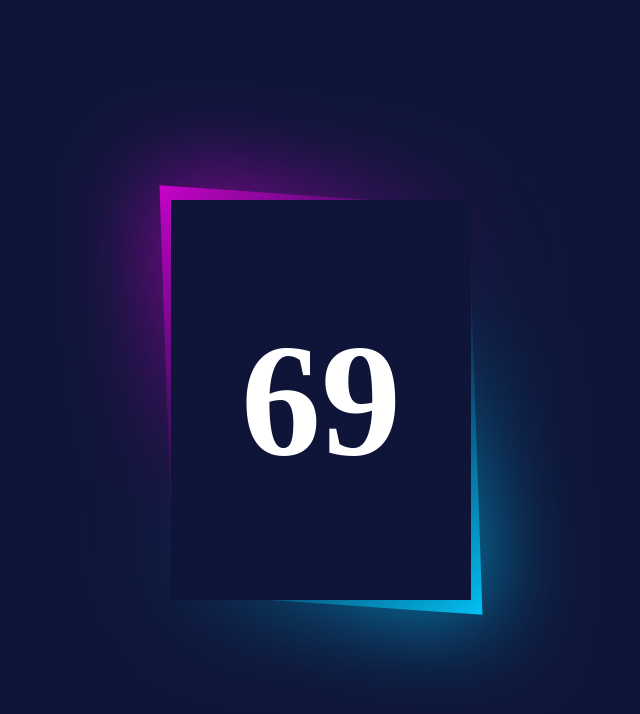
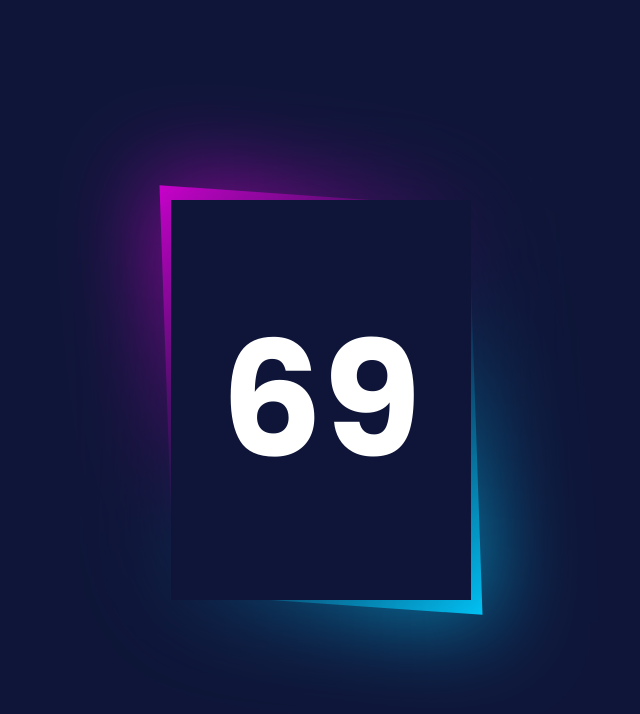
Before and after one commit to Samyak-Bumb/Glowing-Curved-Border, a plain HTML site: page index.html in a window 1280 px wide. Shown: the whole page, without its empty margins (319-959 px from the left). Drawn offline with Linux system fonts and the light colour scheme.

Commit message:
Update style.css

```diff
--- a/style.css
+++ b/style.css
@@ -57,5 +57,4 @@ body{
     z-index: 11;
     color: #fff;
     font-size: 10em;
-    font-family:"Feast of Flesh BB";
 }
```
